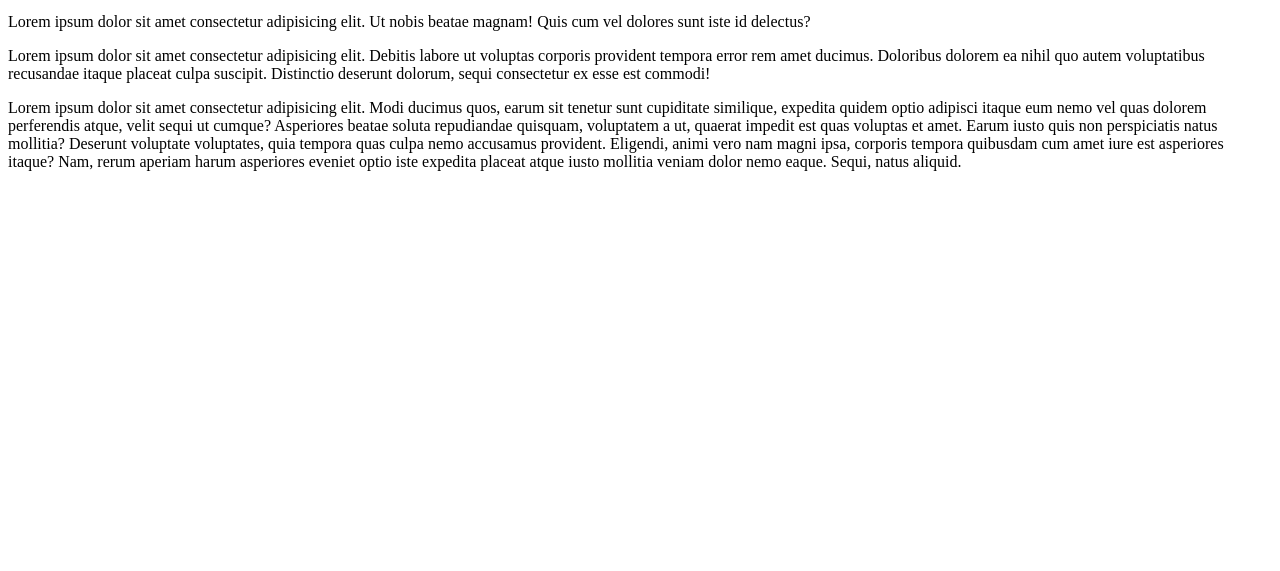
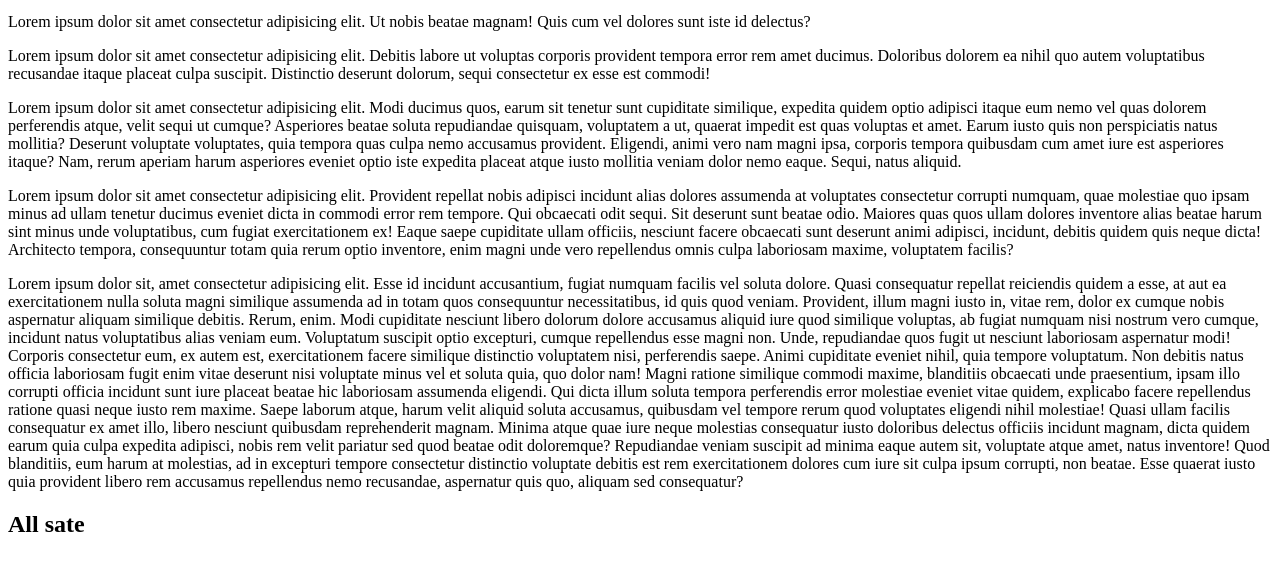
Before and after one commit to Masrefe/bash, a plain HTML site: page index.html in a window 1280 px wide. Shown: the part 101-672 px from the top of the page. Drawn offline with Linux system fonts and the light colour scheme.

Commit message:
change text

```diff
--- a/index.html
+++ b/index.html
@@ -36,5 +36,54 @@
       aperiam harum asperiores eveniet optio iste expedita placeat atque iusto
       mollitia veniam dolor nemo eaque. Sequi, natus aliquid.
     </p>
+    <p>
+      Lorem ipsum dolor sit amet consectetur adipisicing elit. Provident
+      repellat nobis adipisci incidunt alias dolores assumenda at voluptates
+      consectetur corrupti numquam, quae molestiae quo ipsam minus ad ullam
+      tenetur ducimus eveniet dicta in commodi error rem tempore. Qui obcaecati
+      odit sequi. Sit deserunt sunt beatae odio. Maiores quas quos ullam dolores
+      inventore alias beatae harum sint minus unde voluptatibus, cum fugiat
+      exercitationem ex! Eaque saepe cupiditate ullam officiis, nesciunt facere
+      obcaecati sunt deserunt animi adipisci, incidunt, debitis quidem quis
+      neque dicta! Architecto tempora, consequuntur totam quia rerum optio
+      inventore, enim magni unde vero repellendus omnis culpa laboriosam maxime,
+      voluptatem facilis?
+    </p>
+    <p>
+      Lorem ipsum dolor sit, amet consectetur adipisicing elit. Esse id incidunt
+      accusantium, fugiat numquam facilis vel soluta dolore. Quasi consequatur
+      repellat reiciendis quidem a esse, at aut ea exercitationem nulla soluta
+      magni similique assumenda ad in totam quos consequuntur necessitatibus, id
+      quis quod veniam. Provident, illum magni iusto in, vitae rem, dolor ex
+      cumque nobis aspernatur aliquam similique debitis. Rerum, enim. Modi
+      cupiditate nesciunt libero dolorum dolore accusamus aliquid iure quod
+      similique voluptas, ab fugiat numquam nisi nostrum vero cumque, incidunt
+      natus voluptatibus alias veniam eum. Voluptatum suscipit optio excepturi,
+      cumque repellendus esse magni non. Unde, repudiandae quos fugit ut
+      nesciunt laboriosam aspernatur modi! Corporis consectetur eum, ex autem
+      est, exercitationem facere similique distinctio voluptatem nisi,
+      perferendis saepe. Animi cupiditate eveniet nihil, quia tempore
+      voluptatum. Non debitis natus officia laboriosam fugit enim vitae deserunt
+      nisi voluptate minus vel et soluta quia, quo dolor nam! Magni ratione
+      similique commodi maxime, blanditiis obcaecati unde praesentium, ipsam
+      illo corrupti officia incidunt sunt iure placeat beatae hic laboriosam
+      assumenda eligendi. Qui dicta illum soluta tempora perferendis error
+      molestiae eveniet vitae quidem, explicabo facere repellendus ratione quasi
+      neque iusto rem maxime. Saepe laborum atque, harum velit aliquid soluta
+      accusamus, quibusdam vel tempore rerum quod voluptates eligendi nihil
+      molestiae! Quasi ullam facilis consequatur ex amet illo, libero nesciunt
+      quibusdam reprehenderit magnam. Minima atque quae iure neque molestias
+      consequatur iusto doloribus delectus officiis incidunt magnam, dicta
+      quidem earum quia culpa expedita adipisci, nobis rem velit pariatur sed
+      quod beatae odit doloremque? Repudiandae veniam suscipit ad minima eaque
+      autem sit, voluptate atque amet, natus inventore! Quod blanditiis, eum
+      harum at molestias, ad in excepturi tempore consectetur distinctio
+      voluptate debitis est rem exercitationem dolores cum iure sit culpa ipsum
+      corrupti, non beatae. Esse quaerat iusto quia provident libero rem
+      accusamus repellendus nemo recusandae, aspernatur quis quo, aliquam sed
+      consequatur?
+    </p>
+
+    <h2>All sate</h2>
   </body>
 </html>
```
